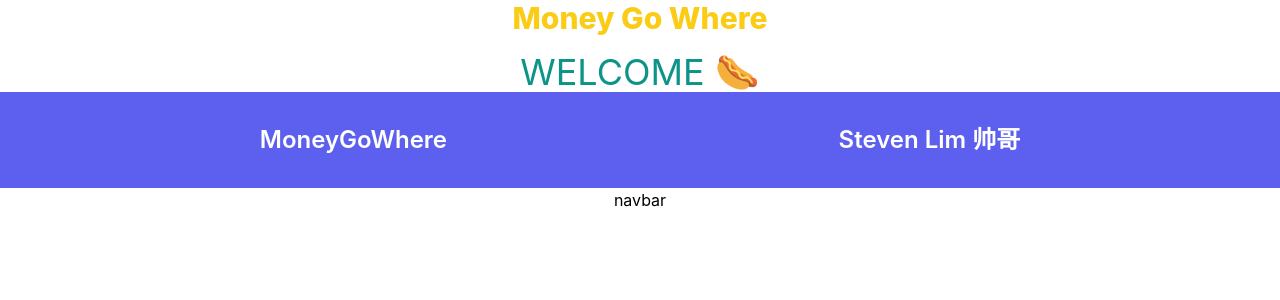
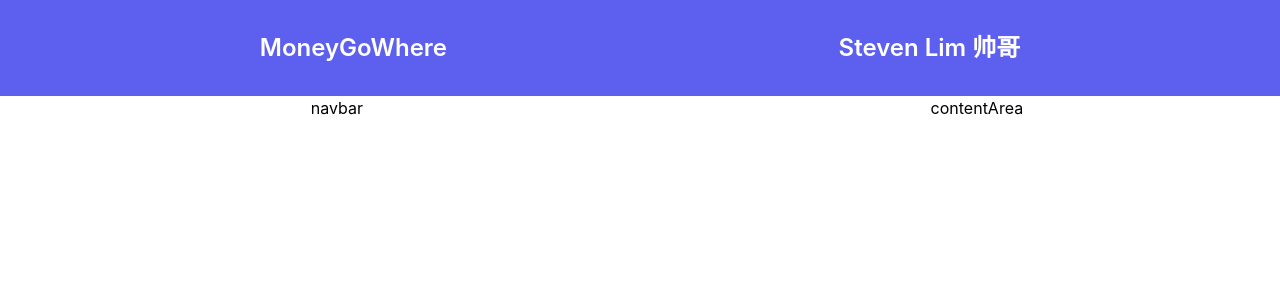
Before and after one commit to geraldhywncs/Team20_DMSS_Frontend, a React (Create React App) app: page / in a window 1280 px wide. Shown: the top 300 px of the page. Built offline with nearby package versions, Linux system fonts and the light colour scheme.

Commit message:
Reorganise app.js

```diff
--- a/src/App.js
+++ b/src/App.js
@@ -1,18 +1,18 @@
 import React from "react";
 import "./styles/index.css";
-import HomeSample from "./components/pages/home/home";
+import MainDisplay from "./components/pages/mainDisplay/mainDisplay";
 
 function App() {
   return (
     <div className="App">
-      {/* Title Class is from index.css styles */}
+      <MainDisplay />
+      {/* Title Class is from index.css styles
       <div className="title">Money Go Where</div>
 
-      {/* This are the tailWind Styles without a class (Inline Styles) */}
+      This are the tailWind Styles without a class (Inline Styles)
       <div className="text-teal-600 text-4xl text-center">WELCOME 🌭</div>
 
-      {/* {Do not code here, put your components HomeSample for reference. App is only for rendering components. Will delete the above} */}
-      <HomeSample />
+      {Do not code here, put your components Home for reference. App is only for rendering components. Will delete the above} */}
     </div>
   );
 }
```
